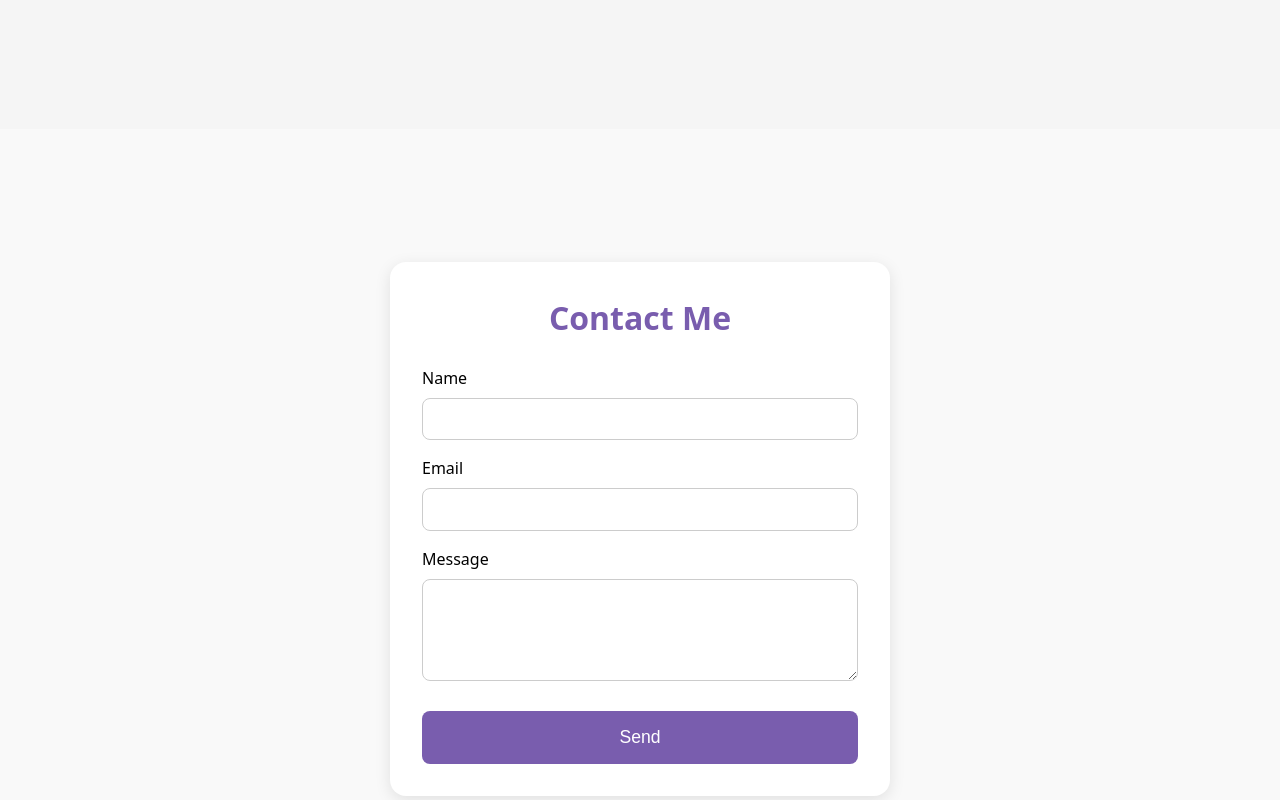
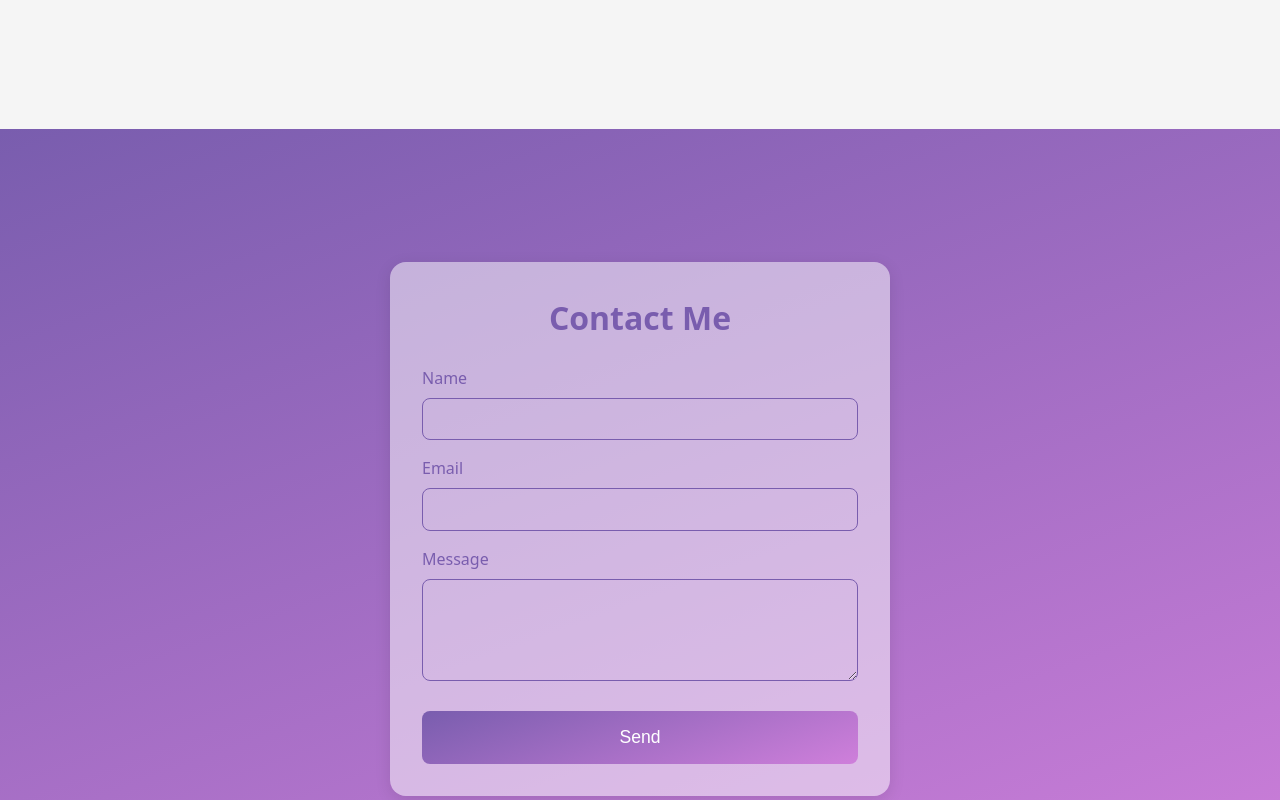
Before and after one commit to FatemahCloudy/SWE363-Portfolio, a React (Vite) app: page / in a window 1280 px wide. Shown: the part 1500-2300 px from the top of the page. Built offline with nearby package versions, Linux system fonts and the light colour scheme.

Commit message:
Update contact form's colours
Background: from white to purple gradient
Form: transparency effect
Button: add gradient

```diff
--- a/src/components/Contact.jsx
+++ b/src/components/Contact.jsx
@@ -6,7 +6,7 @@ export default function Contact() {
             id="contact"
             style={{
                 padding: "4rem 1.5rem",
-                background: "#f9f9f9",
+                background: "linear-gradient(160deg, #795dae 0%, #cf7fdb 100%)",
                 minHeight: "100vh",
                 display: "flex",
                 justifyContent: "center",
@@ -15,7 +15,8 @@ export default function Contact() {
         >
             <div
                 style={{
-                    background: "white",
+                    background: "#ffffff80",
+                    color: "#795dae",
                     padding: "2rem",
                     borderRadius: "16px",
                     boxShadow: "0 4px 16px rgba(0,0,0,0.1)",
@@ -28,7 +29,7 @@ export default function Contact() {
                         textAlign: "center",
                         fontSize: "2rem",
                         marginBottom: "1.5rem",
-                        color: "#795dae",
+                        color: "linear-gradient(160deg, #795dae 0%, #cf7fdb 100%)",
                     }}
                 >
                     Contact Me
@@ -37,7 +38,7 @@ export default function Contact() {
                 <form
                     onSubmit={(e) => {
                         e.preventDefault();
-                        alert("Message sent! (but not really yet 😭)");
+                        alert("Message sent!");
                     }}
                 >
                     <label style={{ display: "block", marginBottom: "1rem" }}>
@@ -48,10 +49,11 @@ export default function Contact() {
                             type="text"
                             required
                             style={{
+                                background: "transparent",
                                 width: "100%",
                                 padding: ".8rem",
                                 borderRadius: "8px",
-                                border: "1px solid #ccc",
+                                border: "1px solid #795dae",
                             }}
                         />
                     </label>
@@ -64,10 +66,11 @@ export default function Contact() {
                             type="email"
                             required
                             style={{
+                                background: "transparent",
                                 width: "100%",
                                 padding: ".8rem",
                                 borderRadius: "8px",
-                                border: "1px solid #ccc",
+                                border: "1px solid #795dae",
                             }}
                         />
                     </label>
@@ -80,10 +83,11 @@ export default function Contact() {
                             rows="5"
                             required
                             style={{
+                                background: "transparent",
                                 width: "100%",
                                 padding: ".8rem",
                                 borderRadius: "8px",
-                                border: "1px solid #ccc",
+                                border: "1px solid #795dae",
                                 resize: "vertical",
                             }}
                         ></textarea>
@@ -94,7 +98,7 @@ export default function Contact() {
                         style={{
                             width: "100%",
                             padding: "1rem",
-                            background: "#795dae",
+                            background: "linear-gradient(160deg, #795dae 0%, #cf7fdb 100%)",
                             color: "white",
                             border: "none",
                             borderRadius: "8px",
```
